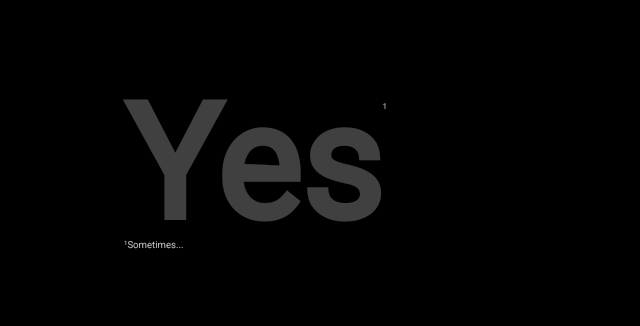
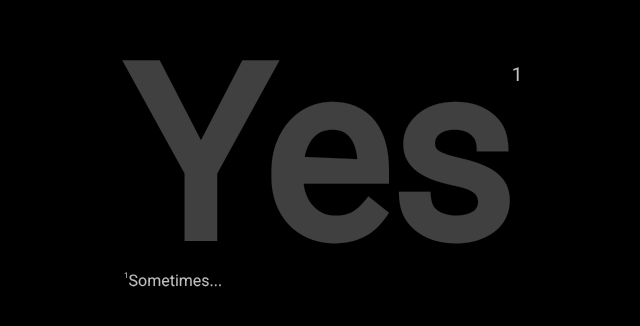
Before and after one commit to reeesespuffs/shouldipraisecach.ing, a plain HTML site: page index.html in a window 1280 px wide. Shown: the part 192-518 px from the top of the page, without its empty margins (396-1036 px from the left). Drawn offline with Linux system fonts and the light colour scheme.

Commit message:
improve accessibility
Signed-off-by: soymilk <marcelineowo@proton.me>

```diff
--- a/style.css
+++ b/style.css
@@ -16,7 +16,7 @@ section {
 
 h1 {
     color: #404040;
-    font-size: 10em;
+    font-size: 15em;
     line-height: 0.8em;
     margin: 0;
     padding: 0;
@@ -25,7 +25,7 @@ h1 {
 
 h1 sup {
     color: #C0C0C0;
-    font-size: 5%;
+    font-size: 8%;
     font-weight: normal;
     line-height: normal;
     vertical-align: top;
@@ -33,7 +33,7 @@ h1 sup {
 
 aside {
     color: #C0C0C0;
-    font-size: 0.6em;
+    font-size: 1em;
     margin-top: 1em;
 }
 
```
